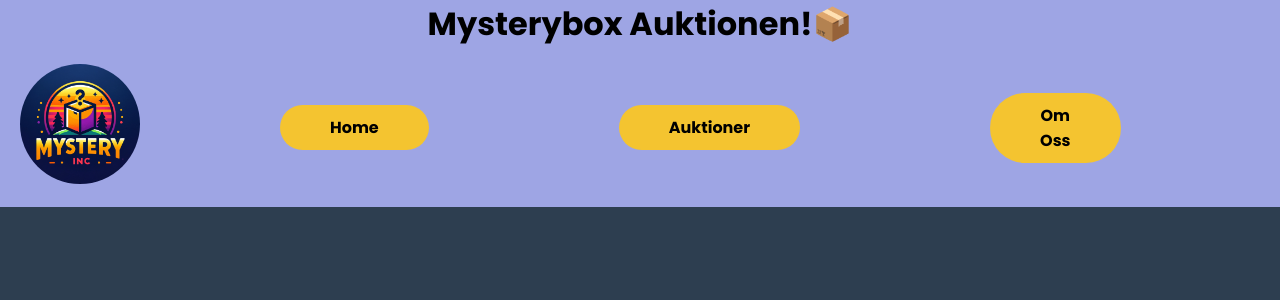
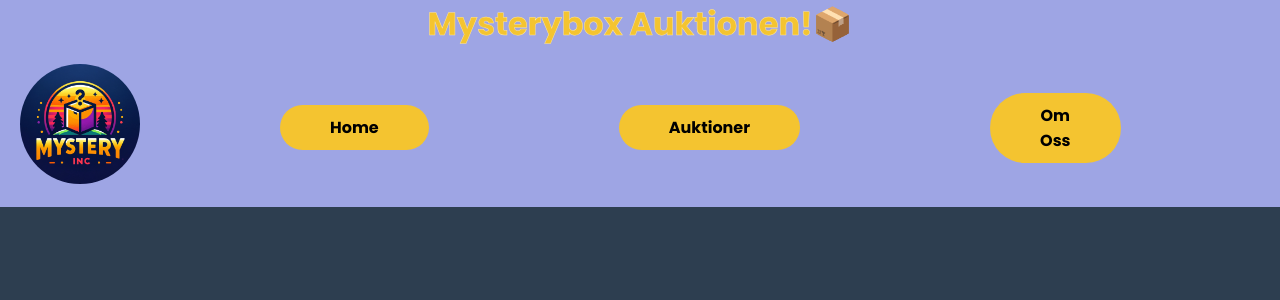
Before and after one commit to MarcusT96/MysteryIncAuctions, a React (Vite) app: page / in a window 1280 px wide. Shown: the top 300 px of the page. Built offline with nearby package versions, Linux system fonts and the light colour scheme.

Commit message:
added webkit text
in order to have an more appealing title

```diff
--- a/src/index.css
+++ b/src/index.css
@@ -20,6 +20,9 @@ body {
   text-align: center;
   justify-content: center;
   font-size: 2em;
+  color: #F4C430;
+  -webkit-text-stroke-color: #ffe69c;
+  -webkit-text-stroke-width: 0.5px;
 }
 
 .nav {
```
